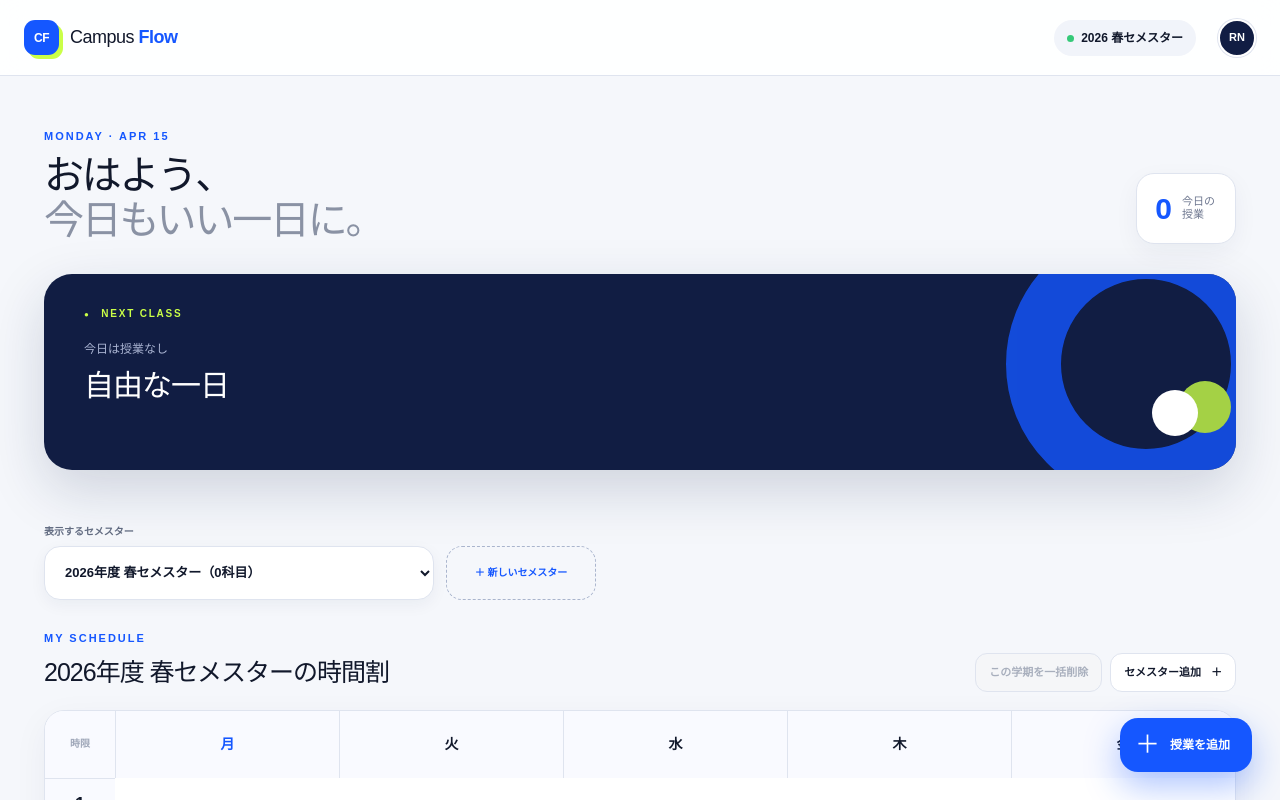
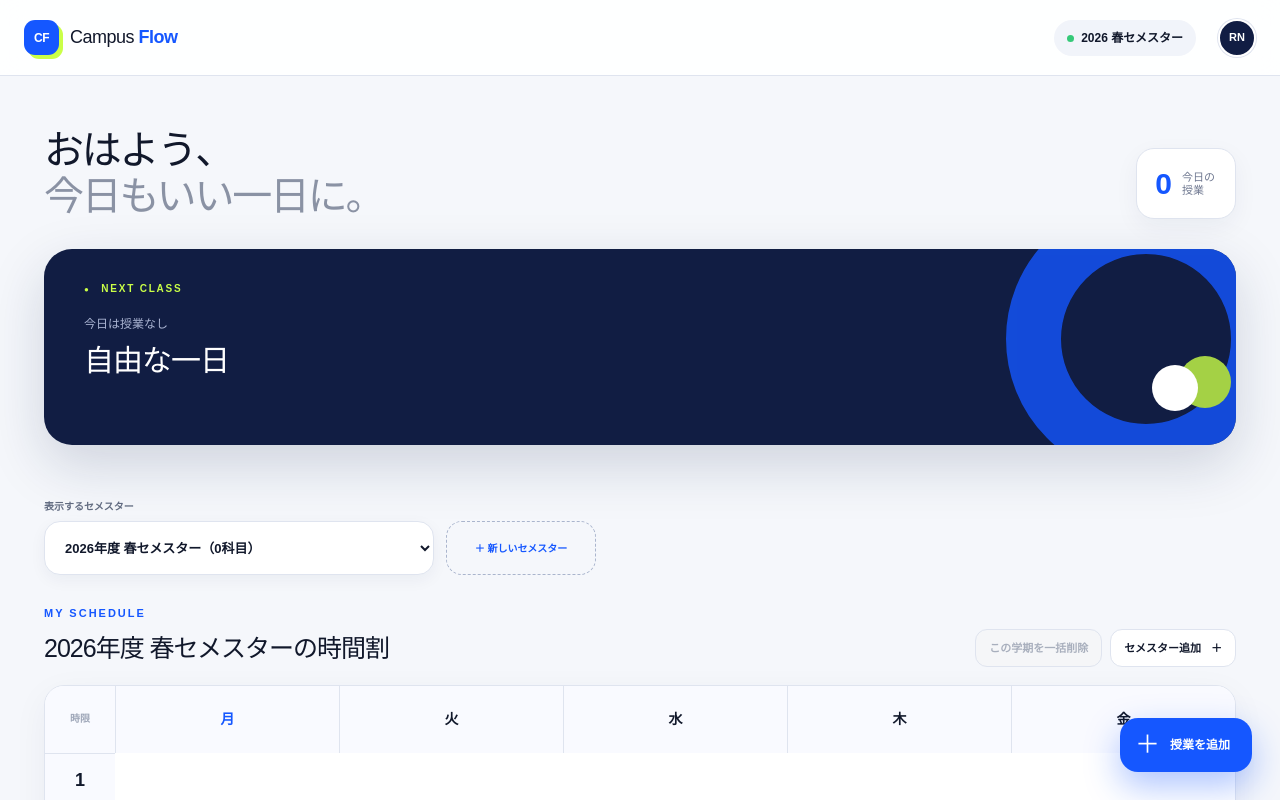
Before and after one commit to rin1210oka/-, a Next.js app: page / in a window 1280 px wide. Shown: the top 800 px of the page. Built offline with nearby package versions, Linux system fonts and the light colour scheme.

Commit message:
Remove static header date

```diff
--- a/app/page.tsx
+++ b/app/page.tsx
@@ -256,7 +256,7 @@ export default function Home() {
 
       <div className="content" id="top">
         <section className="welcome">
-          <div><p className="eyebrow">MONDAY · APR 15</p><h1>おはよう、<br /><span>今日もいい一日に。</span></h1></div>
+          <div><h1>おはよう、<br /><span>今日もいい一日に。</span></h1></div>
           <div className="day-count"><b>{todayCourses.length}</b><span>今日の授業</span></div>
         </section>
 
```
